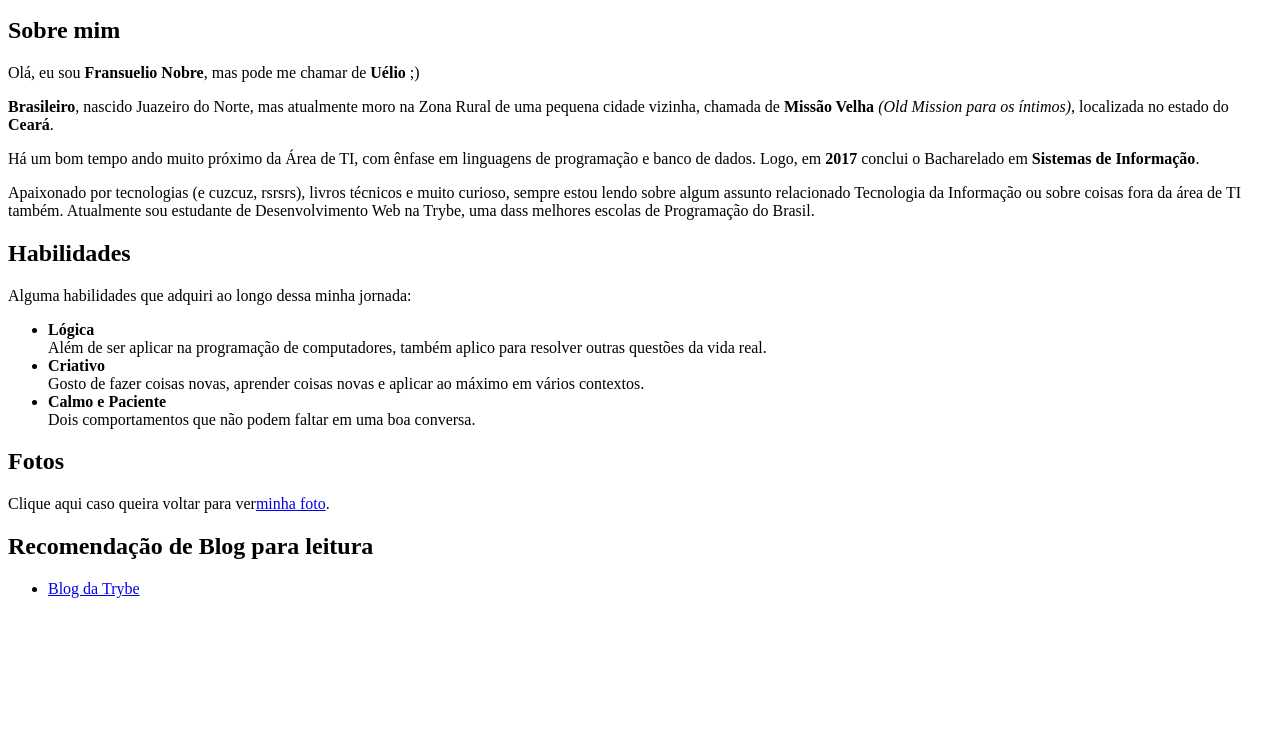
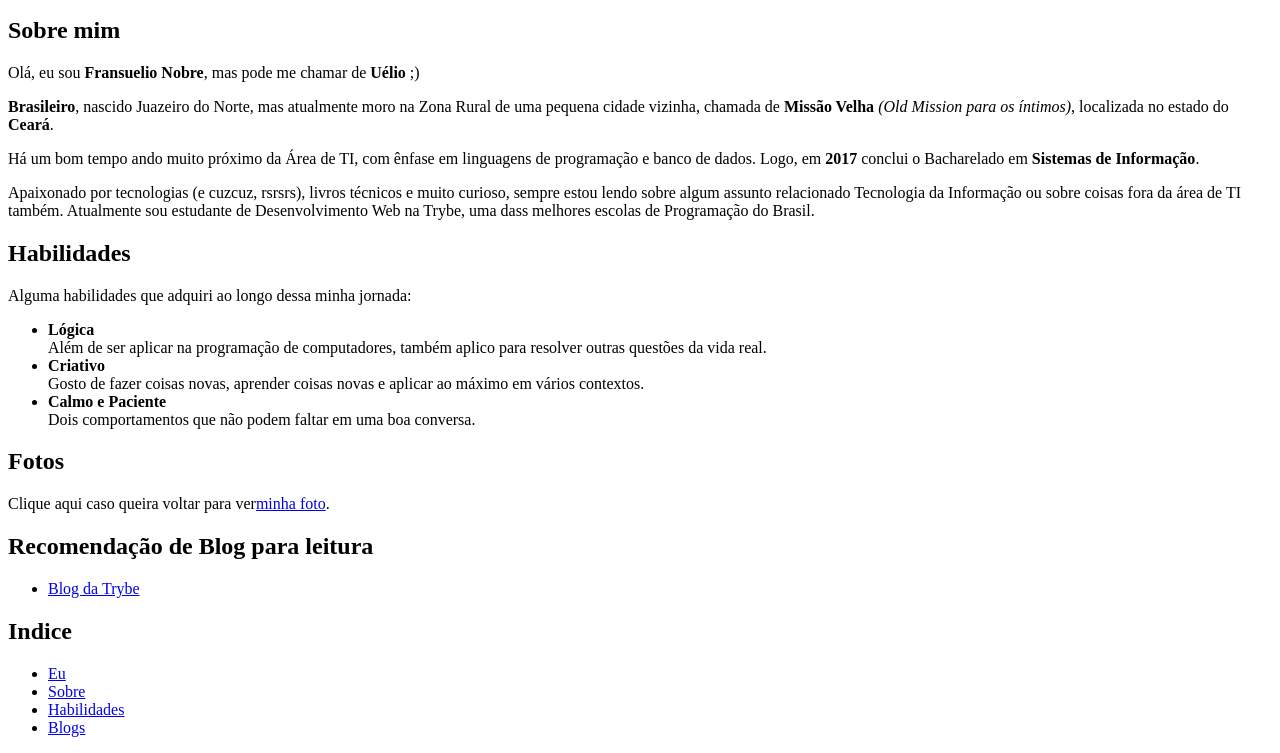
Before and after one commit to UelioNobre/portfolio, a plain HTML site: page index.html in a window 1280 px wide. Shown: the part 101-854 px from the top of the page. Before the commit the page ends 800 px from the top, so only its background shows below. Drawn offline with Linux system fonts and the light colour scheme.

Commit message:
adiciona links para secoes internas

```diff
--- a/index.html
+++ b/index.html
@@ -51,6 +51,14 @@
     <li><a href="https://blog.betrybe.com/" target="_blank">Blog da Trybe</a></li>
   </ul>
 
+  <h2>Indice</h2>
+  <ul>
+    <li><a href="#me">Eu</a></li>
+    <li><a href="#sobre">Sobre</a></li>
+    <li><a href="#habilidades">Habilidades</a></li>
+    <li><a href="#blogs">Blogs</a></li>
+  </ul>
+
 
 
 
```
